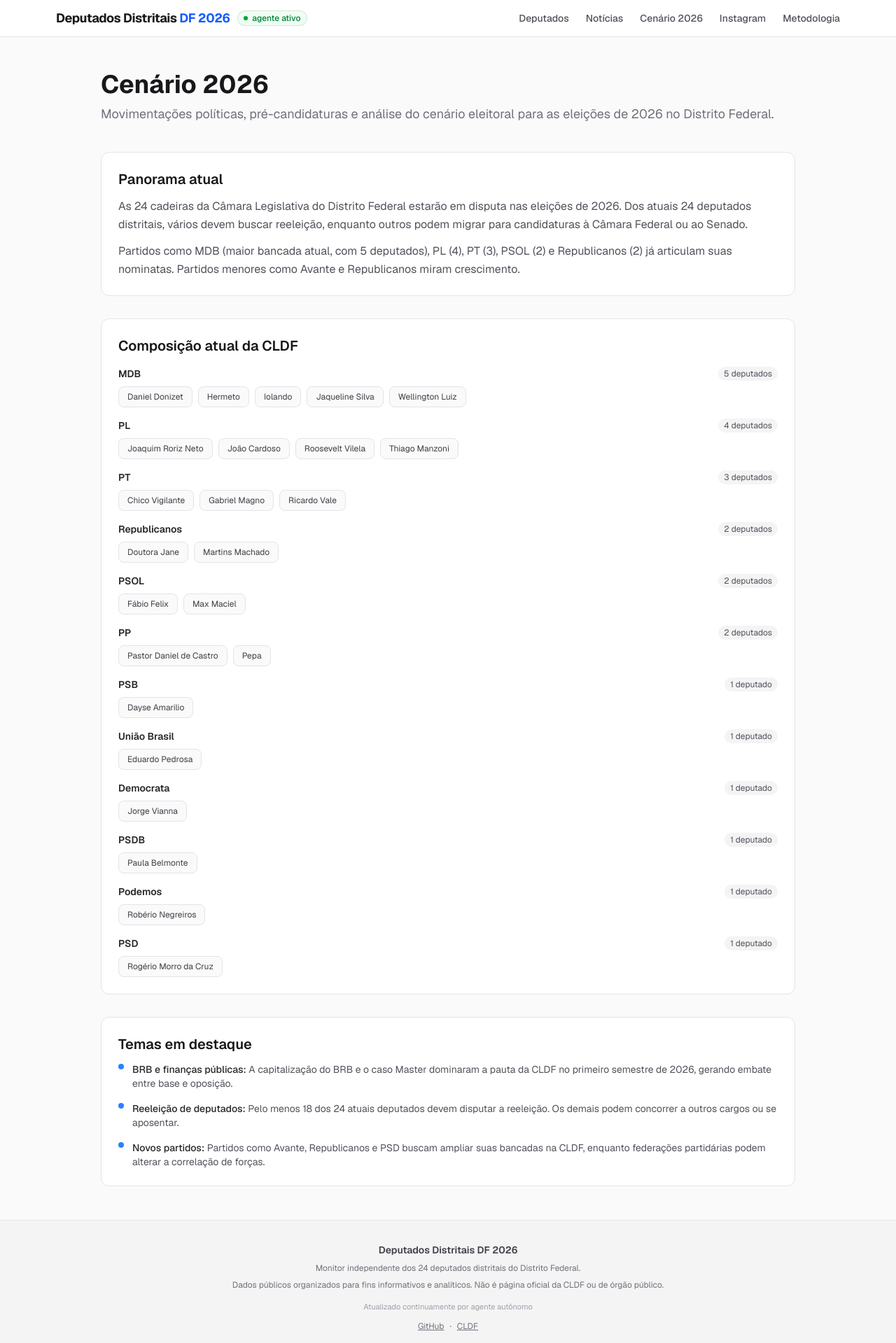
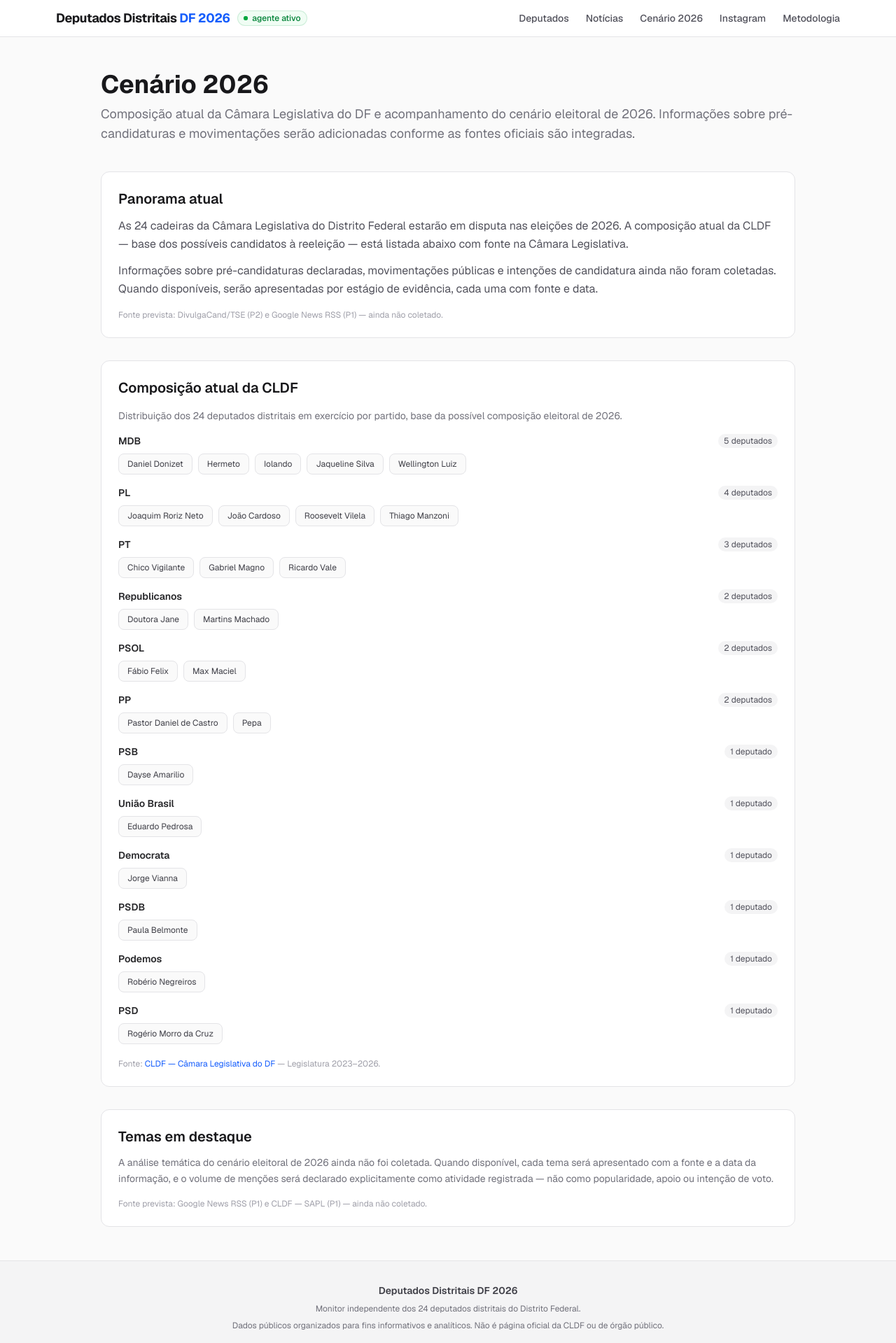
Before and after one commit to gustavomelofr/deputados-distritais-df-2026, a Next.js app: page /cenario-2026 in a window 1280 px wide. Shown: the top 1919 px of the page at 70% size. Built offline with nearby package versions, Linux system fonts and the light colour scheme.

Commit message:
feat(loop): atualização aprovada 2026-07-24T18-48-54-080Z (#13)
Co-authored-by: Agente Contínuo <agente@deputadosdistritais.dev>

```diff
--- a/src/app/cenario-2026/page.tsx
+++ b/src/app/cenario-2026/page.tsx
@@ -17,8 +17,10 @@ export default function Cenario2026Page() {
         Cenário 2026
       </h1>
       <p className="text-lg text-zinc-500 mb-10">
-        Movimentações políticas, pré-candidaturas e análise do cenário eleitoral
-        para as eleições de 2026 no Distrito Federal.
+        Composição atual da Câmara Legislativa do DF e acompanhamento do
+        cenário eleitoral de 2026. Informações sobre pré-candidaturas e
+        movimentações serão adicionadas conforme as fontes oficiais são
+        integradas.
       </p>
 
       {/* Overview */}
@@ -28,14 +30,19 @@ export default function Cenario2026Page() {
         </h2>
         <p className="text-zinc-600 leading-relaxed">
           As 24 cadeiras da Câmara Legislativa do Distrito Federal estarão em
-          disputa nas eleições de 2026. Dos atuais 24 deputados distritais, vários
-          devem buscar reeleição, enquanto outros podem migrar para candidaturas
-          à Câmara Federal ou ao Senado.
+          disputa nas eleições de 2026. A composição atual da CLDF — base dos
+          possíveis candidatos à reeleição — está listada abaixo com fonte na
+          Câmara Legislativa.
         </p>
         <p className="text-zinc-600 leading-relaxed mt-3">
-          Partidos como MDB (maior bancada atual, com 5 deputados), PL (4),
-          PT (3), PSOL (2) e Republicanos (2) já articulam suas nominatas.
-          Partidos menores como Avante e Republicanos miram crescimento.
+          Informações sobre pré-candidaturas declaradas, movimentações públicas
+          e intenções de candidatura ainda não foram coletadas. Quando
+          disponíveis, serão apresentadas por estágio de evidência, cada uma
+          com fonte e data.
+        </p>
+        <p className="text-xs text-zinc-400 mt-4">
+          Fonte prevista: DivulgaCand/TSE (P2) e Google News RSS (P1) — ainda
+          não coletado.
         </p>
       </section>
 
@@ -44,6 +51,10 @@ export default function Cenario2026Page() {
         <h2 className="text-xl font-semibold text-zinc-900 mb-4">
           Composição atual da CLDF
         </h2>
+        <p className="text-sm text-zinc-500 mb-4">
+          Distribuição dos 24 deputados distritais em exercício por partido,
+          base da possível composição eleitoral de 2026.
+        </p>
         <div className="space-y-4">
           {Object.entries(partidosAgrupados)
             .sort(([, a], [, b]) => b.length - a.length)
@@ -71,6 +82,9 @@ export default function Cenario2026Page() {
               </div>
             ))}
         </div>
+        <p className="text-xs text-zinc-400 mt-5">
+          Fonte: <a href="https://www.cl.df.gov.br/deputados-2023-2026" target="_blank" rel="noopener noreferrer" className="text-blue-600 hover:underline">CLDF — Câmara Legislativa do DF</a> — Legislatura 2023–2026.
+        </p>
       </section>
 
       {/* Key topics */}
@@ -78,33 +92,17 @@ export default function Cenario2026Page() {
         <h2 className="text-xl font-semibold text-zinc-900 mb-3">
           Temas em destaque
         </h2>
-        <div className="space-y-4 text-sm text-zinc-600">
-          <div className="flex items-start gap-3">
-            <span className="mt-0.5 h-2 w-2 rounded-full bg-blue-500 flex-shrink-0" />
-            <div>
-              <span className="font-medium text-zinc-800">BRB e finanças públicas:</span>{' '}
-              A capitalização do BRB e o caso Master dominaram a pauta da CLDF no
-              primeiro semestre de 2026, gerando embate entre base e oposição.
-            </div>
-          </div>
-          <div className="flex items-start gap-3">
-            <span className="mt-0.5 h-2 w-2 rounded-full bg-blue-500 flex-shrink-0" />
-            <div>
-              <span className="font-medium text-zinc-800">Reeleição de deputados:</span>{' '}
-              Pelo menos 18 dos 24 atuais deputados devem disputar a reeleição. Os
-              demais podem concorrer a outros cargos ou se aposentar.
-            </div>
-          </div>
-          <div className="flex items-start gap-3">
-            <span className="mt-0.5 h-2 w-2 rounded-full bg-blue-500 flex-shrink-0" />
-            <div>
-              <span className="font-medium text-zinc-800">Novos partidos:</span>{' '}
-              Partidos como Avante, Republicanos e PSD buscam ampliar suas bancadas
-              na CLDF, enquanto federações partidárias podem alterar a correlação de
-              forças.
-            </div>
-          </div>
-        </div>
+        <p className="text-sm text-zinc-500 leading-relaxed">
+          A análise temática do cenário eleitoral de 2026 ainda não foi
+          coletada. Quando disponível, cada tema será apresentado com a fonte
+          e a data da informação, e o volume de menções será declarado
+          explicitamente como atividade registrada — não como popularidade,
+          apoio ou intenção de voto.
+        </p>
+        <p className="text-xs text-zinc-400 mt-4">
+          Fonte prevista: Google News RSS (P1) e CLDF — SAPL (P1) — ainda
+          não coletado.
+        </p>
       </section>
     </div>
   );
--- a/src/app/deputados-distritais/[slug]/page.tsx
+++ b/src/app/deputados-distritais/[slug]/page.tsx
@@ -133,7 +133,11 @@ export default async function DeputadoPage({ params }: Props) {
               ))}
             </ul>
           ) : (
-            <p className="text-sm text-zinc-400">Nenhuma comissão registrada.</p>
+            <p className="text-sm text-zinc-400">
+              Nenhuma comissão registrada na fonte oficial. Se o deputado
+              participa de comissão não listada, a atualização será feita na
+              próxima coleta da CLDF.
+            </p>
           )}
           <p className="text-xs text-zinc-400 mt-4">
             Fonte: <a href="https://www.cl.df.gov.br/deputados-2023-2026" target="_blank" rel="noopener noreferrer" className="text-blue-600 hover:underline">CLDF</a> — Legislatura 2023–2026
--- a/src/app/deputados-distritais/page.tsx
+++ b/src/app/deputados-distritais/page.tsx
@@ -234,7 +234,7 @@ export default async function DeputadosPage({ searchParams }: Props) {
                 </span>
               ) : (
                 <span className="text-zinc-400 italic">
-                  sem proposições monitoradas
+                  proposições ainda não coletadas
                 </span>
               )}
             </div>
--- a/src/app/monitor-instagram/page.tsx
+++ b/src/app/monitor-instagram/page.tsx
@@ -6,20 +6,26 @@ export default function MonitorInstagramPage() {
       </h1>
       <p className="text-lg text-zinc-500 mb-10">
         Monitoramento da atividade pública dos deputados distritais no Instagram.
+        A coleta ainda não foi iniciada.
       </p>
 
       <div className="rounded-xl border border-zinc-200 bg-white p-12 text-center">
-        <div className="text-5xl mb-4">📱</div>
         <h2 className="text-xl font-semibold text-zinc-900 mb-2">
-          Em implementação
+          Ainda não coletado
         </h2>
         <p className="text-zinc-500 max-w-md mx-auto leading-relaxed">
-          O monitoramento de Instagram está sendo configurado. Em breve você poderá
-          acompanhar aqui os posts públicos dos 24 deputados distritais.
+          O monitoramento da atividade pública dos 24 deputados distritais no
+          Instagram ainda não foi iniciado. Nenhum dado de posts, frequência,
+          temas ou engajamento está disponível neste momento.
         </p>
-        <p className="text-zinc-400 text-sm mt-4">
-          Serão monitorados: frequência de posts, temas abordados, engajamento e
-          menções a outros políticos.
+        <p className="text-zinc-500 max-w-md mx-auto leading-relaxed mt-3">
+          Quando a coleta estiver ativa, os dados serão apresentados aqui com
+          a data de cada post e o perfil de origem. O volume de posts não
+          mede popularidade, apoio ou intenção de voto — apenas atividade
+          registrada na fonte monitorada.
+        </p>
+        <p className="text-xs text-zinc-400 mt-5">
+          Fonte prevista: Instagram público (P2) — ainda não coletado.
         </p>
       </div>
     </div>
--- a/src/app/noticias/page.tsx
+++ b/src/app/noticias/page.tsx
@@ -116,7 +116,7 @@ export default async function NoticiasPage({ searchParams }: Props) {
               <p className="text-zinc-400 text-sm mt-2">
                 {filtroDeputado
                   ? 'Tente remover o filtro para ver todas as notícias.'
-                  : 'As notícias serão carregadas automaticamente das fontes.'}
+                  : 'As notícias são agregadas do Google News RSS (P1) e serão exibidas assim que coletadas.'}
               </p>
             </div>
           ) : (
--- a/src/app/page.tsx
+++ b/src/app/page.tsx
@@ -116,7 +116,18 @@ export default function Home() {
             </Link>
           </div>
           <div className="grid md:grid-cols-3 gap-4">
-            {[...noticias]
+            {noticias.length === 0 ? (
+              <div className="md:col-span-3 rounded-xl border border-zinc-200 p-8 text-center">
+                <p className="text-zinc-400">
+                  Nenhuma notícia coletada ainda.
+                </p>
+                <p className="text-zinc-400 text-sm mt-1">
+                  As notícias são agregadas do Google News RSS (P1) e serão
+                  exibidas assim que coletadas.
+                </p>
+              </div>
+            ) : (
+            [...noticias]
               .sort((a, b) => new Date(b.data).getTime() - new Date(a.data).getTime())
               .slice(0, 3)
               .map((n) => (
@@ -144,7 +155,8 @@ export default function Home() {
                     {n.resumo}
                   </p>
                 </a>
-              ))}
+              ))
+            )}
           </div>
         </div>
       </section>
```
Also changed, not shown: 1 other file (tests, documents, lock files or other folders).
